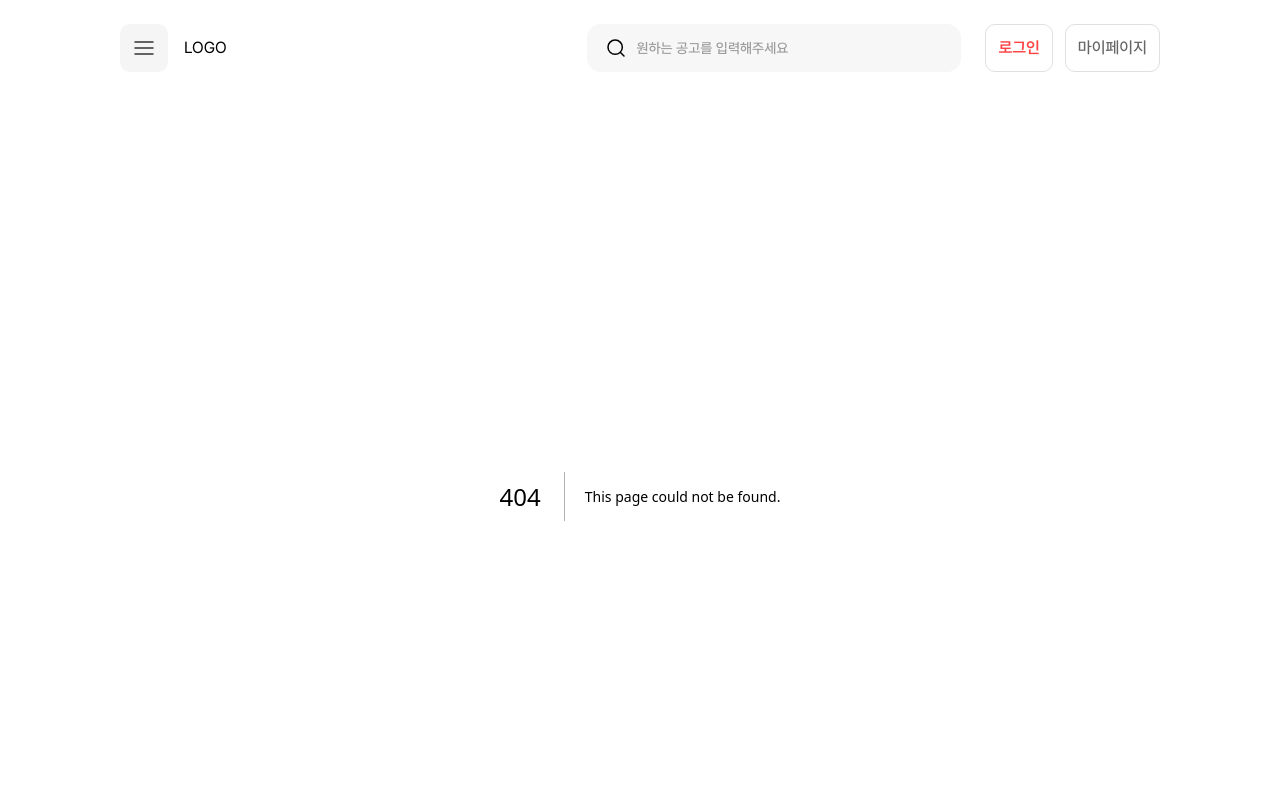
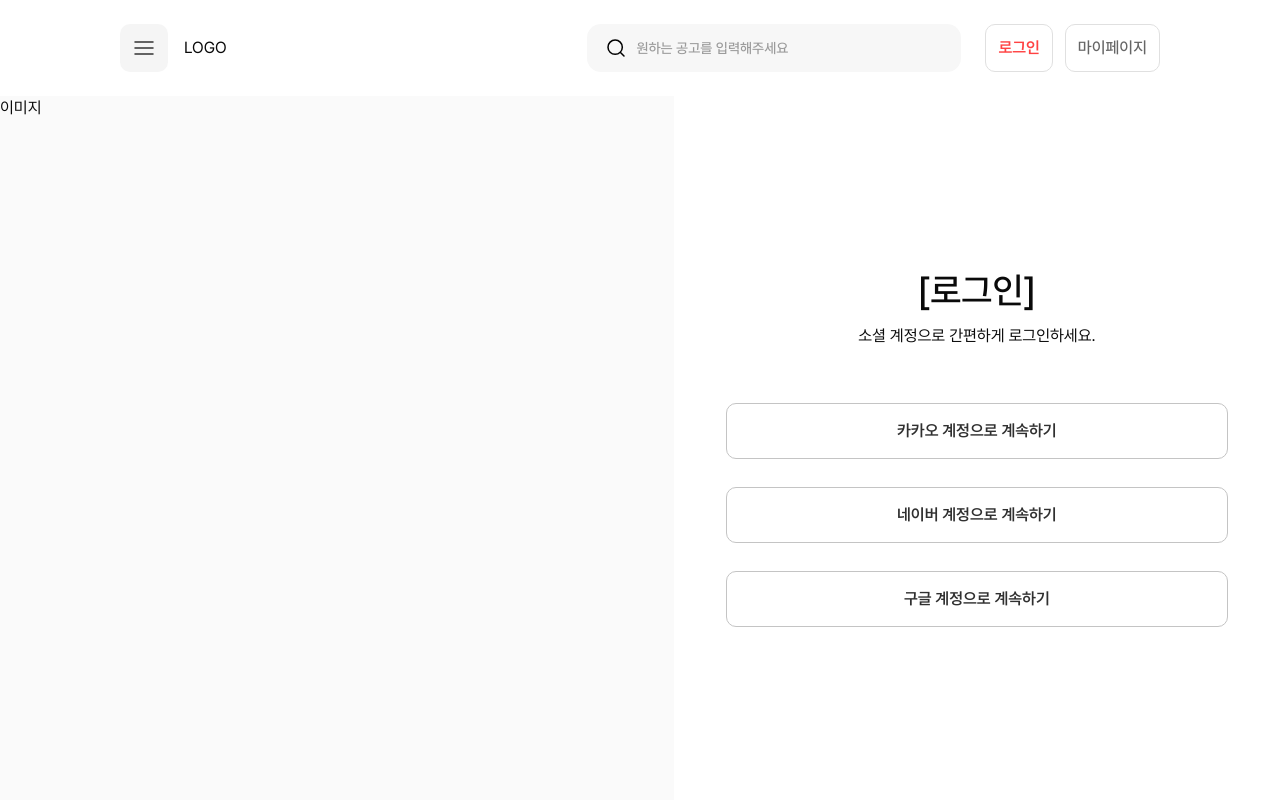
Before and after one commit to JECT-Study/JECT6--4th-Frontend, a Next.js app: page /auth/login in a window 1280 px wide. Before the commit this address had no page. Shown: the top 800 px of the page. Built offline with nearby package versions, Linux system fonts and the light colour scheme.

Commit message:
feat: 로그인 페이지 구현

```diff
--- a/src/app/_components/Footer.tsx
+++ b/src/app/_components/Footer.tsx
@@ -1,6 +1,6 @@
 export function Footer() {
   return (
-    <footer className="w-screen bg-[#828282]">
+    <footer className="w-full bg-[#828282]">
       <div className="max-w-360 px-30 flex flex-col items-center justify-between mx-auto">
         <div className="flex gap-4 items-center h-27.5 w-full my-6" />
         <div className="text-16 leading-24 text-neutral_80 py-4">
--- a/src/app/_components/Header.tsx
+++ b/src/app/_components/Header.tsx
@@ -1,16 +1,18 @@
+import Link from 'next/link'
+
 import Hamburger from '@/shared/assets/icons/hamburger.svg'
 import SearchIcon from '@/shared/assets/icons/search.svg'
 import { Button, Input } from '@/shared/ui'
 
 export function Header() {
   return (
-    <header className="w-screen">
+    <header className="w-full">
       <div className="max-w-360 px-30 py-6 flex items-center justify-between mx-auto">
         <div className="flex gap-4 items-center">
           <Button className="bg-[#F5F5F5] p-2 hover:bg-neutral_95">
             <Hamburger className="size-8" />
           </Button>
-          LOGO
+          <Link href="/">LOGO</Link>
         </div>
         <div className="flex gap-6">
           <Input
@@ -21,12 +23,14 @@ export function Header() {
             leftAddon={<SearchIcon className="size-6" />}
           />
           <div className="flex gap-3">
+            <Link href="/auth/login">
               <Button
                 variant="tertiary"
                 className="border border-[#E0E0E0] text-16 leading-20 text-red_50 px-3 py-3.5"
               >
                 로그인
               </Button>
+            </Link>
             <Button
               variant="tertiary"
               className="border border-[#E0E0E0] text-16 leading-20 text-[#666666] font-medium px-3 py-3.5"
--- /dev/null
+++ b/src/app/auth/login/page.tsx
@@ -0,0 +1,48 @@
+'use client'
+import { Provider } from '@/entities/user'
+
+import { Button } from '@/shared/ui'
+
+export default function Page() {
+  const handleClick = (type: Provider) => {
+    console.log(type)
+  }
+
+  return (
+    <div className="flex w-full max-w-360 mx-auto">
+      <div className="bg-[#FAFAFA] w-10/19">이미지</div>
+      <div className="px-13 py-45 flex-1">
+        <div className="flex flex-col items-center gap-4.5 mb-13.75">
+          <h1 className="text-36 leading-7.5 font-medium">[로그인]</h1>
+          <div className="text-16 leading-24">소셜 계정으로 간편하게 로그인하세요.</div>
+        </div>
+        <div className="flex flex-col gap-7">
+          <Button
+            variant="tertiary"
+            className="border border-neutral_90"
+            size="lg"
+            onClick={() => handleClick('KAKAO')}
+          >
+            카카오 계정으로 계속하기
+          </Button>
+          <Button
+            variant="tertiary"
+            className="border border-neutral_90"
+            size="lg"
+            onClick={() => handleClick('NAVER')}
+          >
+            네이버 계정으로 계속하기
+          </Button>
+          <Button
+            variant="tertiary"
+            className="border border-neutral_90"
+            size="lg"
+            onClick={() => handleClick('GOOGLE')}
+          >
+            구글 계정으로 계속하기
+          </Button>
+        </div>
+      </div>
+    </div>
+  )
+}
--- a/src/app/auth/register/page.tsx
+++ b/src/app/auth/register/page.tsx
@@ -127,8 +127,8 @@ export default function Page() {
 
   return (
     <form onSubmit={e => void handleSubmit(onSubmit)(e)} className="flex w-full max-w-360 mx-auto">
-      <div className="bg-[#FAFAFA] w-1/2">이미지</div>
-      <div className="px-13 pt-21.25">
+      <div className="bg-[#FAFAFA] w-10/19">이미지</div>
+      <div className="px-13 pt-21.25 flex-1">
         <div className="flex flex-col gap-4.5 mb-13.75">
           <h1 className="text-36 leading-7.5 font-medium">[회원가입]</h1>
           <div className="text-16 leading-24">
```
Lines whose indentation alone changed are shown as unchanged.
